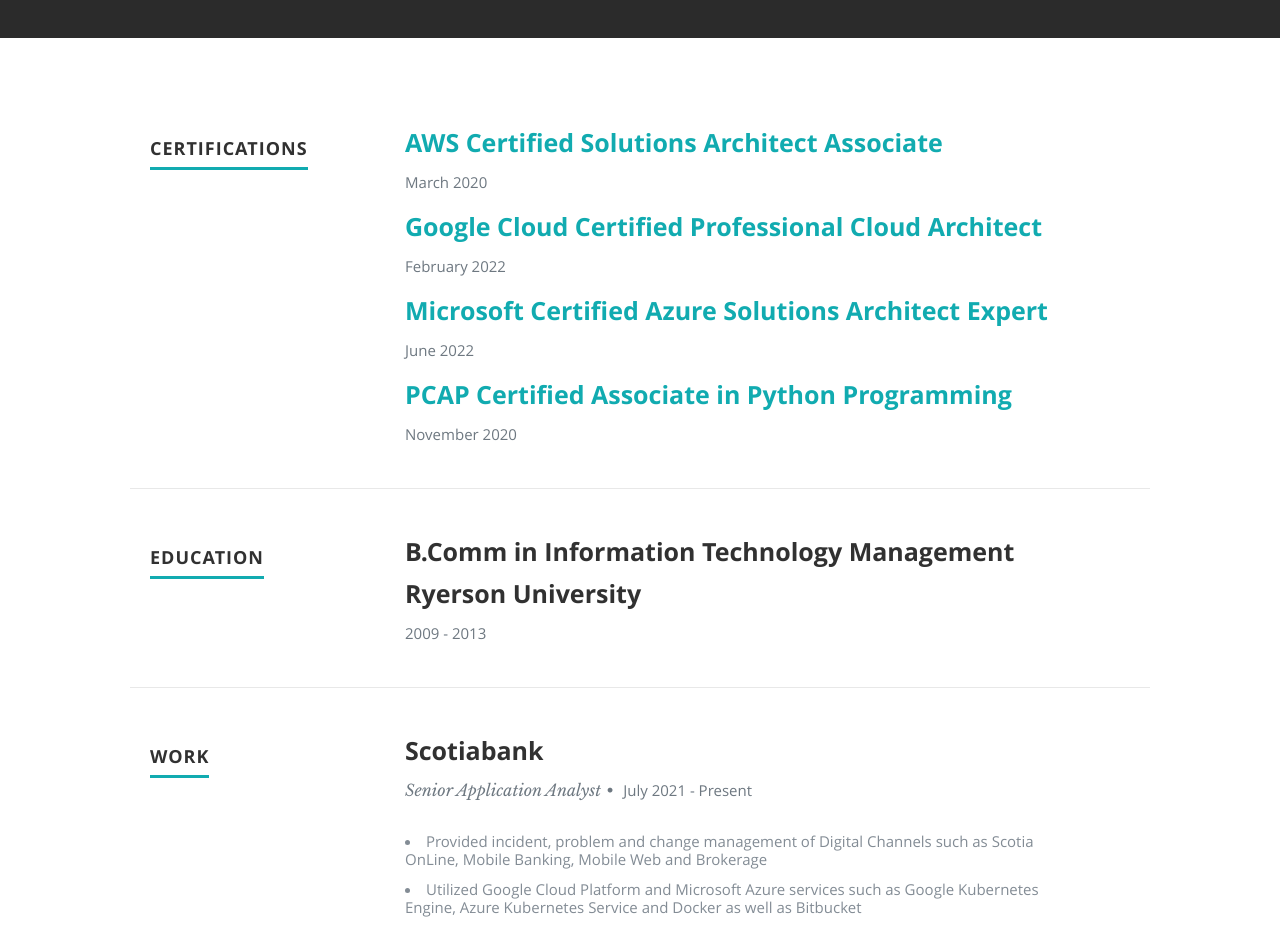
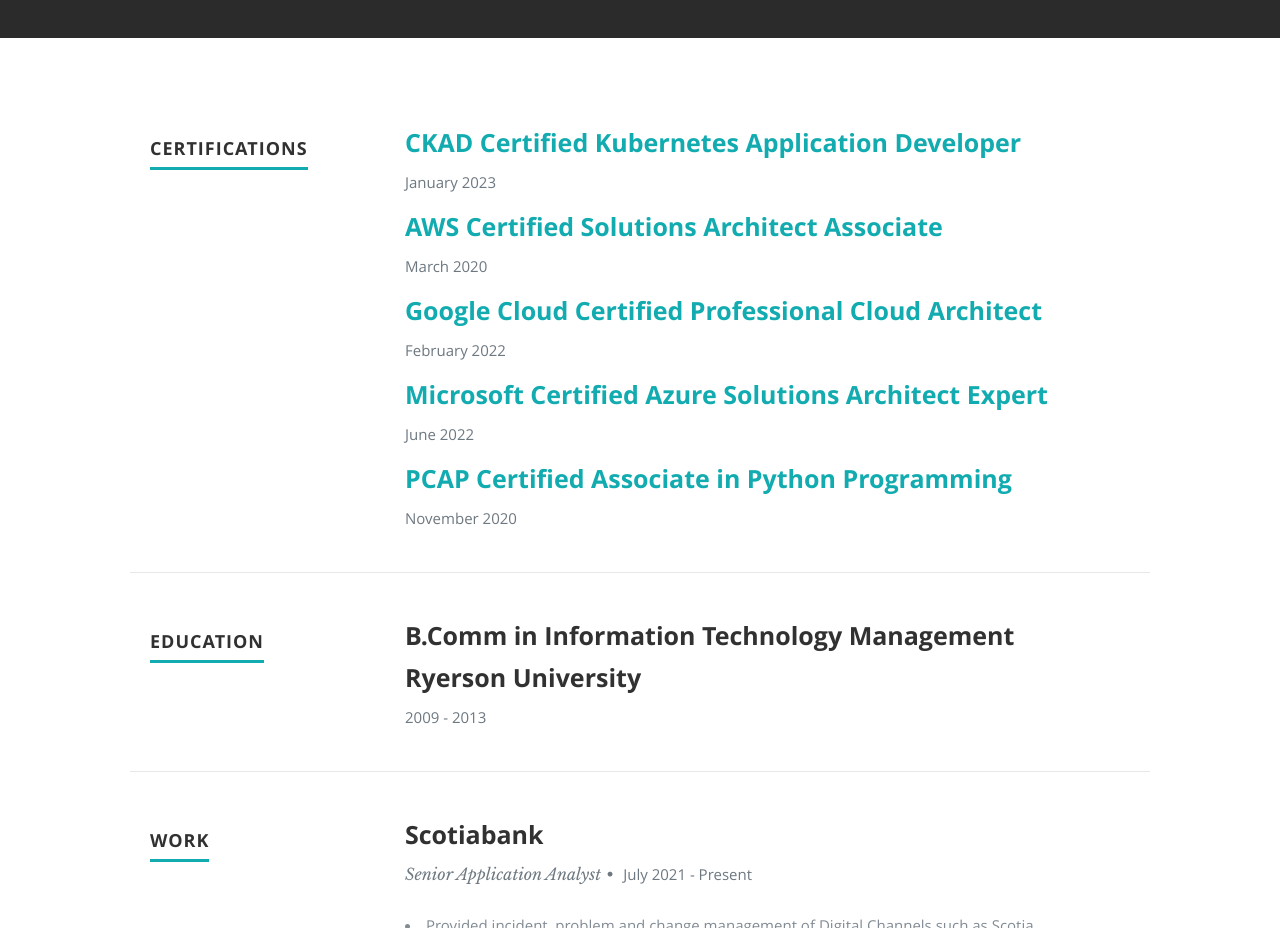
Before and after one commit to vithuren27/azure-resume, a plain HTML site: page frontend/index.html in a window 1280 px wide. Shown: the part 1220-2148 px from the top of the page. Drawn offline with nearby package versions, Linux system fonts and the light colour scheme; no server answers.

Commit message:
updatedindexhtml

```diff
--- a/frontend/index.html
+++ b/frontend/index.html
@@ -114,6 +114,17 @@
          </div>
 
          <div class="nine columns main-col">
+
+            <div class="row item">
+
+               <div class="twelve columns">
+
+                  <h3> <span><a href="https://www.credly.com/badges/031bd0c0-c030-4d6f-a443-c1d88b08b7fa/public_url">CKAD Certified Kubernetes Application Developer</a></span> </h3>
+                  <p class="info"><em class="date">January 2023</em></p>
+
+               </div>
+
+            </div> <!-- item end -->
 
             <div class="row item">
 
```
Also changed, not shown: 3 other files.
